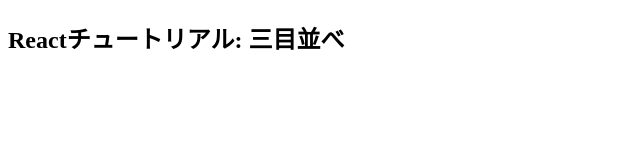
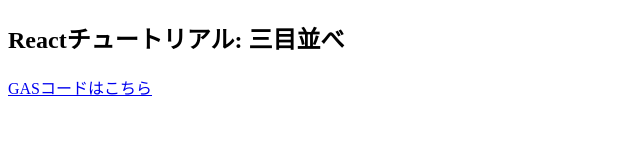
Before and after one commit to wywy-llc/gas-react-tutorial-tic-tac-toe, a plain HTML site: page index.html in a window 1280 px wide. Shown: the whole page, without its empty margins (0-640 px from the left). Drawn offline with nearby package versions, Linux system fonts and the light colour scheme.

Commit message:
Add Github URLの追加

```diff
--- a/index.html
+++ b/index.html
@@ -9,6 +9,10 @@
 
 <body>
   <h2>Reactチュートリアル: 三目並べ</h2>
+  <p>
+    <a href="https://github.com/wywy-llc/gas-react-tutorial-tic-tac-toe" target="_blank">GASコードはこちら</a>
+  </p>
+
 
   <!-- We will put our React component inside this div. -->
   <div id="rootNode"></div>
```
